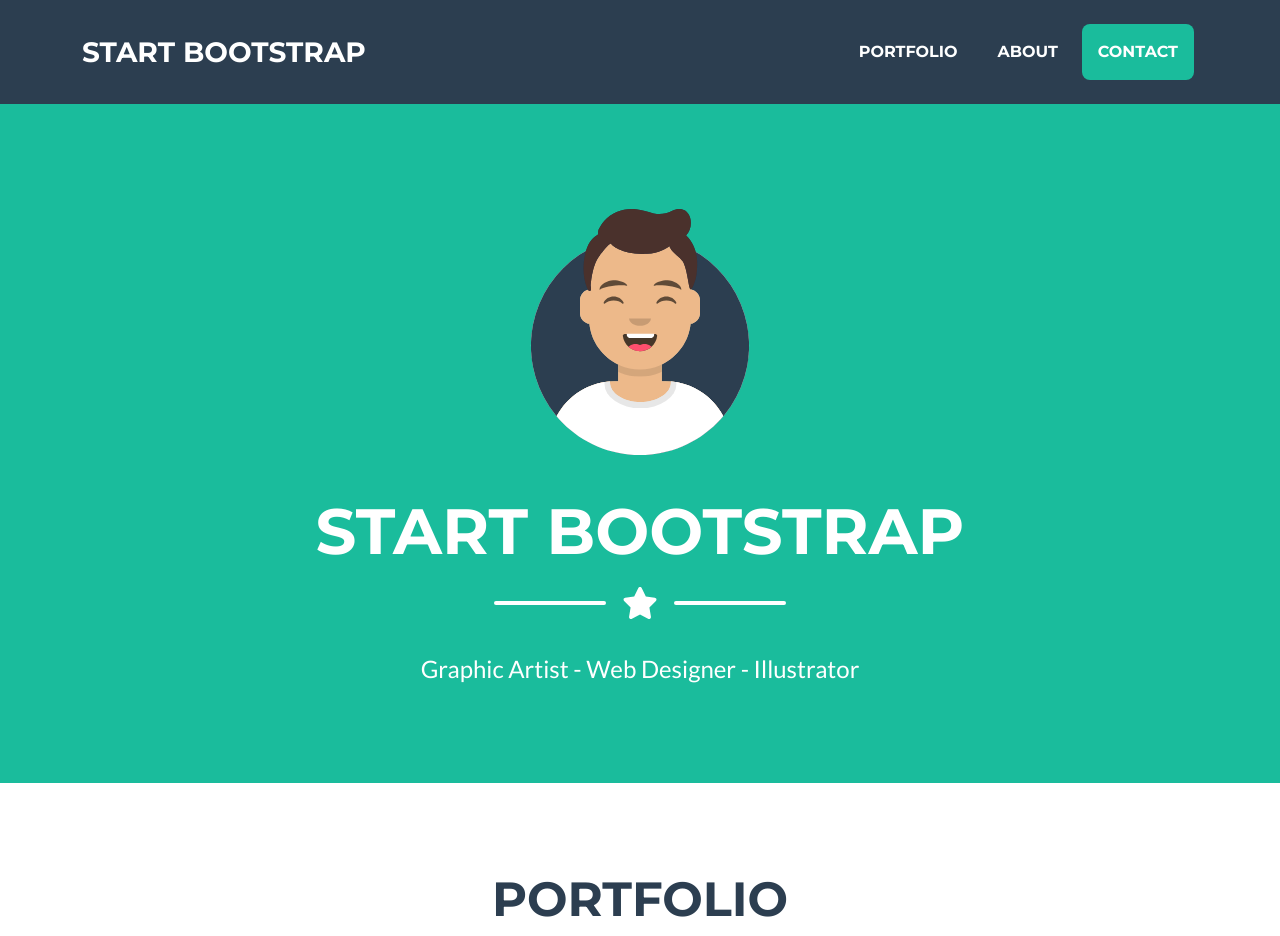
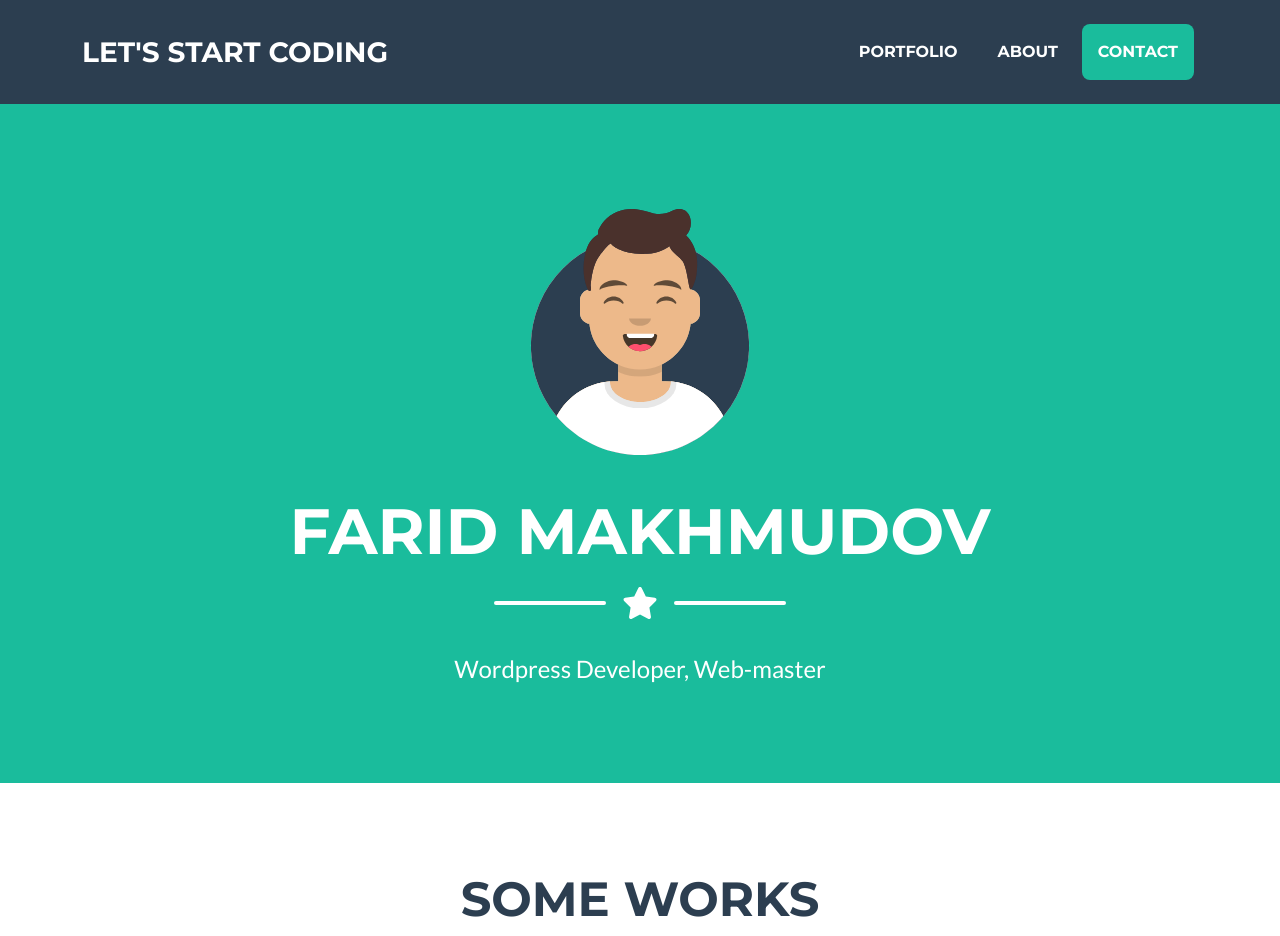
Before and after one commit to Egoist66/Egoist66.github.io, a plain HTML site: page index.html in a window 1280 px wide. Shown: the top 936 px of the page. Drawn offline with nearby package versions, Linux system fonts and the light colour scheme.

Commit message:
content refactor

```diff
--- a/index.html
+++ b/index.html
@@ -3,9 +3,11 @@
     <head>
         <meta charset="utf-8" />
         <meta name="viewport" content="width=device-width, initial-scale=1, shrink-to-fit=no" />
-        <meta name="description" content="" />
-        <meta name="author" content="" />
-        <title>Freelancer - Start Bootstrap Theme</title>
+        <meta name="description" content="orders freelance sites сайты разработка быстро" />
+        <meta name="keywords" content="Фриланс сделать заказ верстка адаптивная верстка html css js лендинги ">
+        <meta name="format-detection" content="telephone=no">
+        <meta name="author" content="Farid Makhmudov" />
+        <title>F.M. - pages</title>
         <!-- Favicon-->
         <link rel="icon" type="image/x-icon" href="assets/favicon.ico" />
         <!-- Font Awesome icons (free version)-->
@@ -20,7 +22,7 @@
         <!-- Navigation-->
         <nav class="navbar navbar-expand-lg bg-secondary text-uppercase fixed-top" id="mainNav">
             <div class="container">
-                <a class="navbar-brand" href="#page-top">Start Bootstrap</a>
+                <a class="navbar-brand" href="#page-top">Let's start coding</a>
                 <button class="navbar-toggler text-uppercase font-weight-bold bg-primary text-white rounded" type="button" data-bs-toggle="collapse" data-bs-target="#navbarResponsive" aria-controls="navbarResponsive" aria-expanded="false" aria-label="Toggle navigation">
                     Menu
                     <i class="fas fa-bars"></i>
@@ -40,7 +42,7 @@
                 <!-- Masthead Avatar Image-->
                 <img class="masthead-avatar mb-5" src="assets/img/avataaars.svg" alt="..." />
                 <!-- Masthead Heading-->
-                <h1 class="masthead-heading text-uppercase mb-0">Start Bootstrap</h1>
+                <h1 class="masthead-heading text-uppercase mb-0">Farid Makhmudov</h1>
                 <!-- Icon Divider-->
                 <div class="divider-custom divider-light">
                     <div class="divider-custom-line"></div>
@@ -48,14 +50,14 @@
                     <div class="divider-custom-line"></div>
                 </div>
                 <!-- Masthead Subheading-->
-                <p class="masthead-subheading font-weight-light mb-0">Graphic Artist - Web Designer - Illustrator</p>
+                <p class="masthead-subheading font-weight-light mb-0">Wordpress Developer, Web-master</p>
             </div>
         </header>
         <!-- Portfolio Section-->
         <section class="page-section portfolio" id="portfolio">
             <div class="container">
                 <!-- Portfolio Section Heading-->
-                <h2 class="page-section-heading text-center text-uppercase text-secondary mb-0">Portfolio</h2>
+                <h2 class="page-section-heading text-center text-uppercase text-secondary mb-0">Some Works</h2>
                 <!-- Icon Divider-->
                 <div class="divider-custom">
                     <div class="divider-custom-line"></div>
```
Also changed, not shown: 1 other file.
